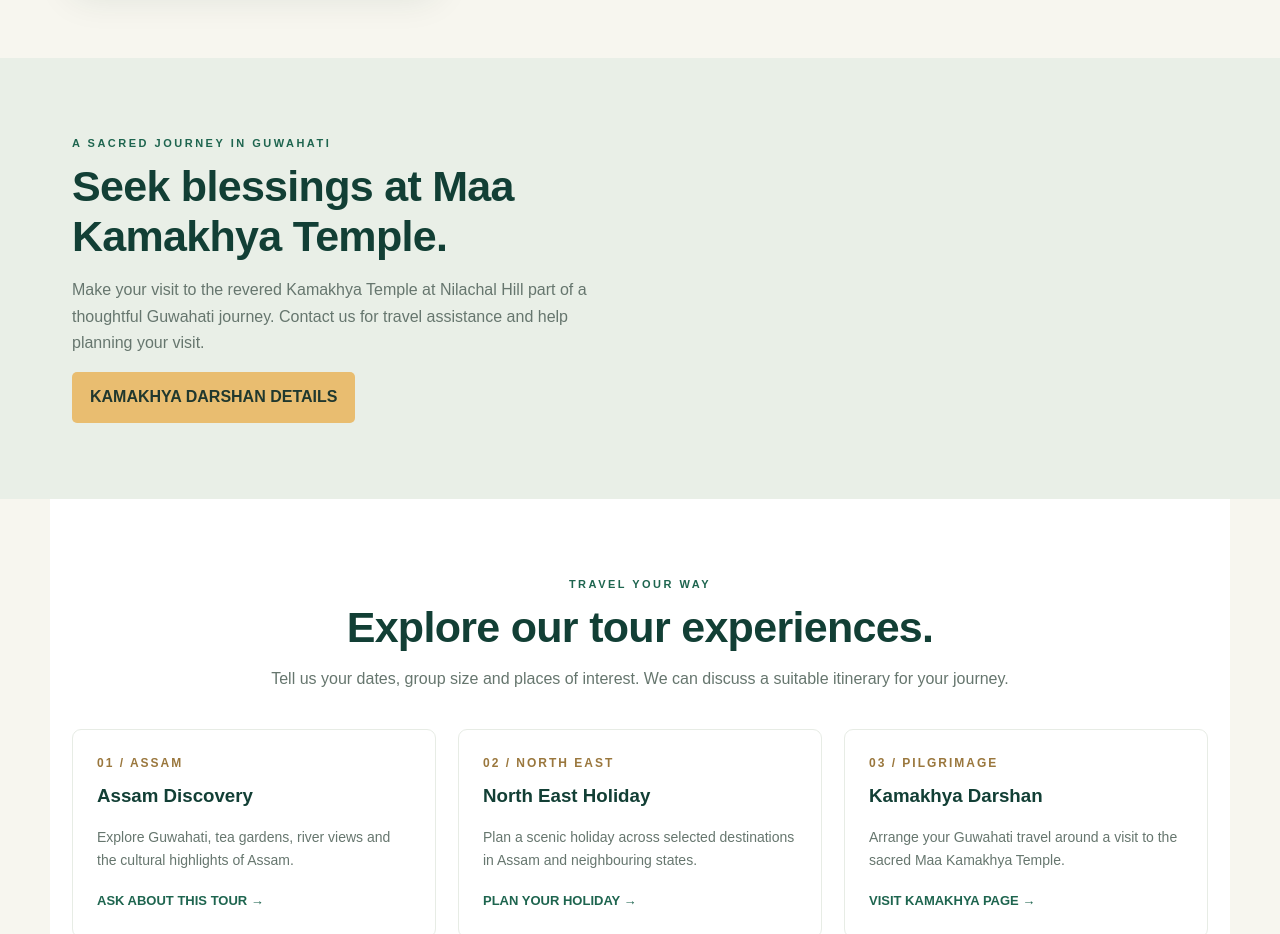
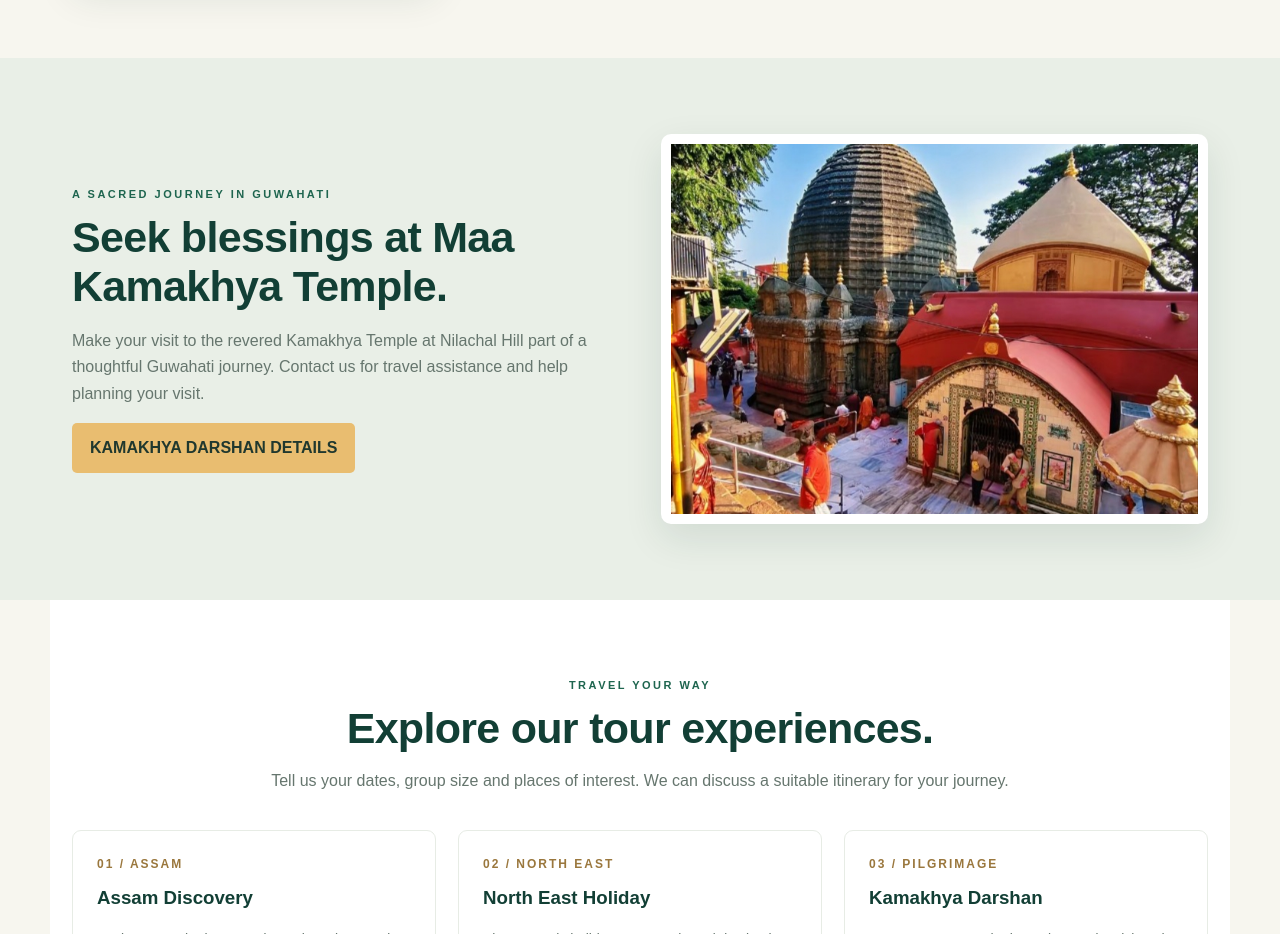
Before and after one commit to hazarikasuresh29-ctrl/Brahmaputra-Trail, a plain HTML site: page index.html in a window 1280 px wide. Shown: the part 2680-3614 px from the top of the page. Drawn offline with Linux system fonts and the light colour scheme.

Commit message:
Update Kamakhya section with image inclusion

```diff
--- a/index.html
+++ b/index.html
@@ -125,7 +125,7 @@ footer{background:#0b2b24;color:#dce8df;padding:28px 22px;text-align:center;font
 <section class="intro-band" id="kamakhya">
 <div class="section two-col">
 <div><div class="eyebrow">A SACRED JOURNEY IN GUWAHATI</div><h2>Seek blessings at Maa Kamakhya Temple.</h2><p>Make your visit to the revered Kamakhya Temple at Nilachal Hill part of a thoughtful Guwahati journey. Contact us for travel assistance and help planning your visit.</p><a class="btn" href="kamakhya.html">KAMAKHYA DARSHAN DETAILS</a></div>
-
+<img src="IMG_20261104_201912.jpg" alt="Original photograph of Kamakhya Temple at Nilachal Hill, Guwahati" style="object-fit: cover;background:#fff;padding:10px">
 </div>
 </section>
 
```
